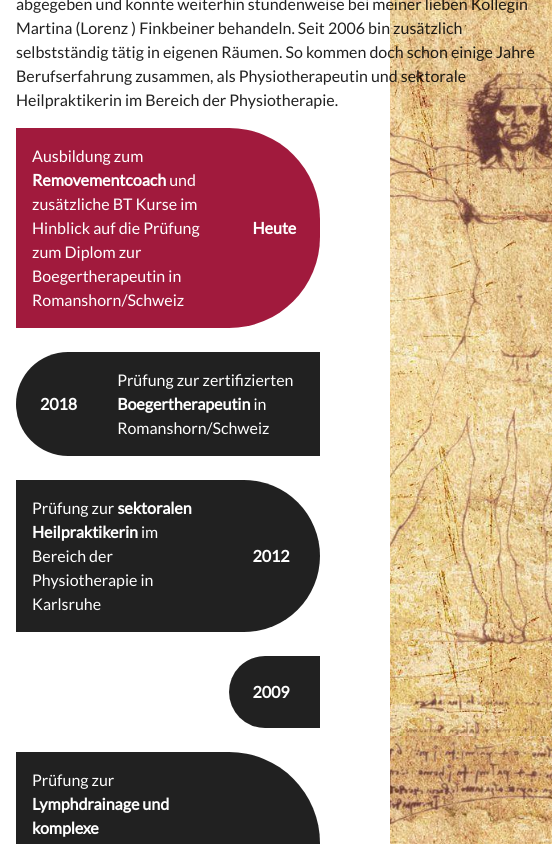
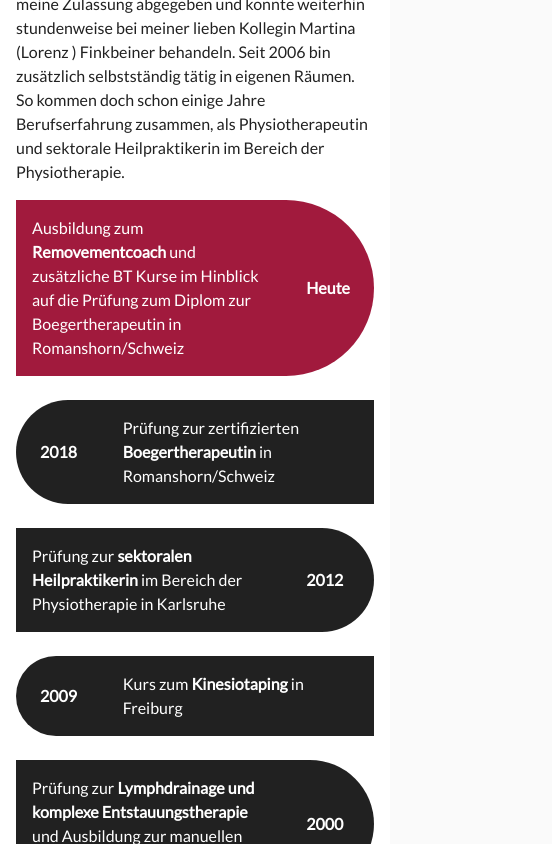
Before and after one commit to pojntfx/physio-dani.de, a Next.js app: page / in a window 390 px wide. Shown: the part 2640-3484 px from the top of the page, 552 px wide, since content can reach past the window. Built offline with nearby package versions, Linux system fonts and the light colour scheme.

Commit message:
fix: Use correct grid-template-areas on mobile

```diff
--- a/pages/index.tsx
+++ b/pages/index.tsx
@@ -622,11 +622,11 @@ const EventList = styled.div`
       "e1a e1a e1a e1b"
       "e2b e2c e2c e2c"
       "e3a e3a e3a e3b"
-      "e4a e4a e4a e4b"
+      "e4b e4c e4c e4c"
       "e5a e5a e5a e5b"
-      "e6a e6a e6a e6b"
+      "e6b e6c e6c e6c"
       "e7a e7a e7a e7b"
-      "e8a e8a e8a e8b"
+      "e8b e8c e8c e8c"
       "e9a e9a e9a e9b";
   }
 `;
```
